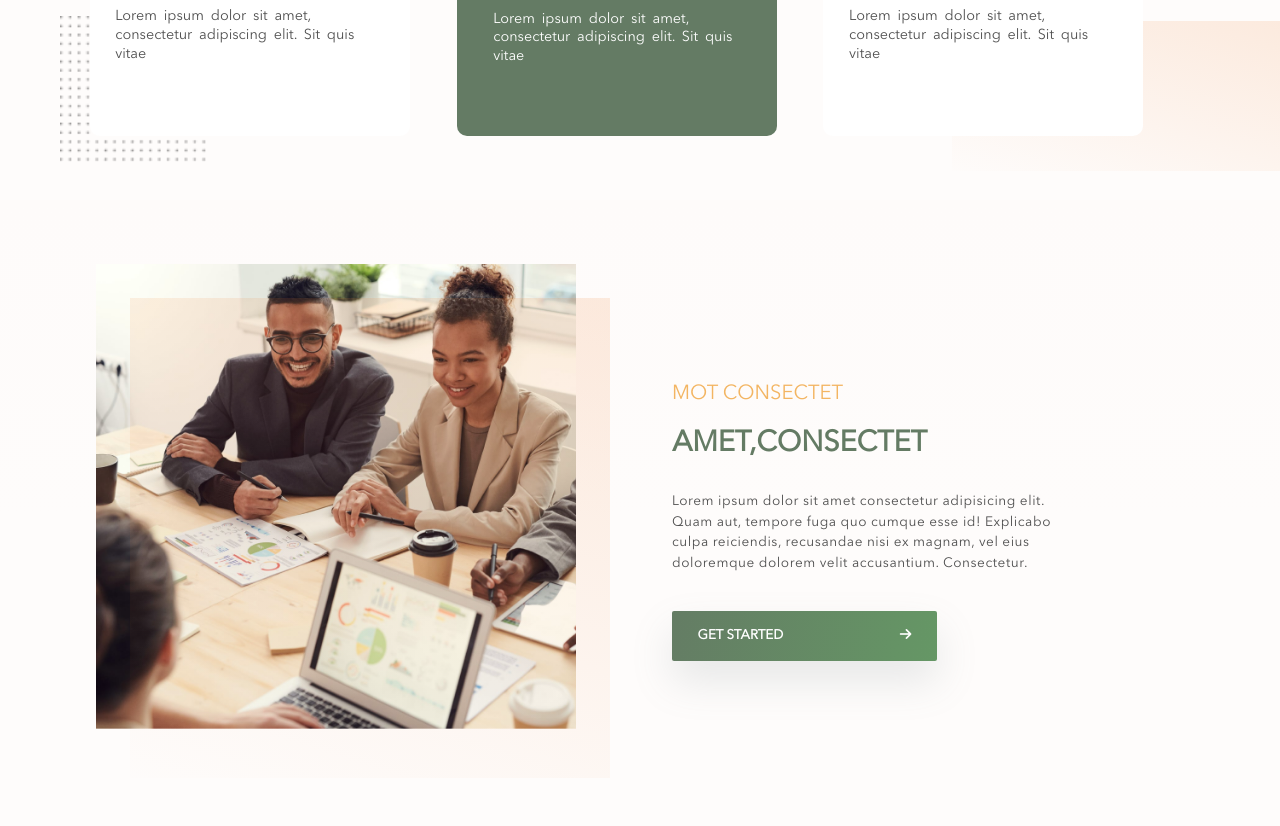
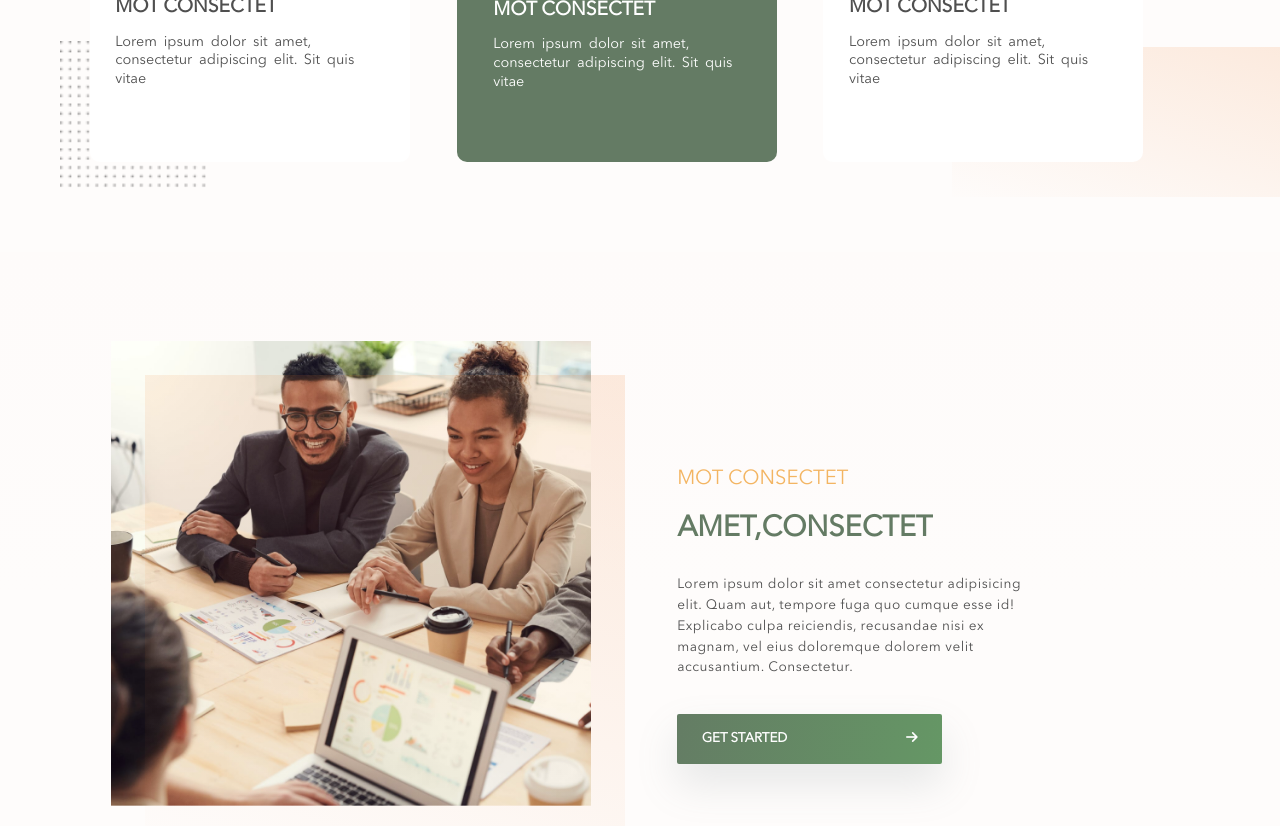
Before and after one commit to ForJessicaSake/Team-Tycoons, a plain HTML site: page index.html in a window 1280 px wide. Shown: the part 1254-2080 px from the top of the page. Drawn offline with Linux system fonts and the light colour scheme.

```diff
--- a/index.css
+++ b/index.css
@@ -309,7 +309,7 @@
 }
 
 .blocks {
-    padding: 5% 7%;
+    padding: 7% 7%;
     background-image: linear-gradient(to bottom, #fefbfa, #fefcfb, #fefcfb);
 }
 
@@ -630,7 +630,7 @@
     display: flex;
     justify-content: space-evenly;
     align-items: center;
-    padding: 5% 0%;
+    padding: 7% 2%;
     background-image: linear-gradient(to bottom, #fefbfa, #fefcfb, #fefcfb);
 }
 
@@ -659,6 +659,7 @@
     font-weight: 500;
     text-transform: uppercase;
     padding-bottom: 4%;
+    padding-top: 7%;
 }
 
 .second-text {
```
